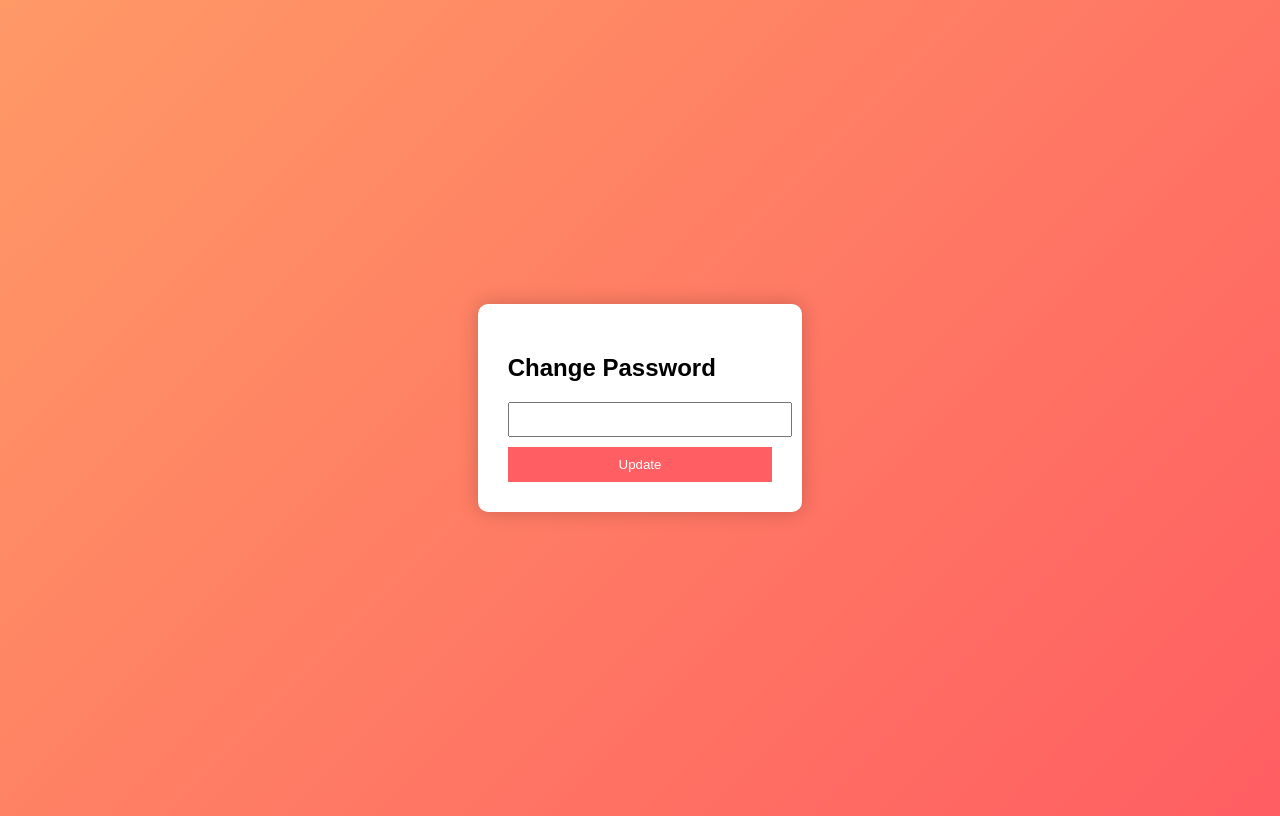
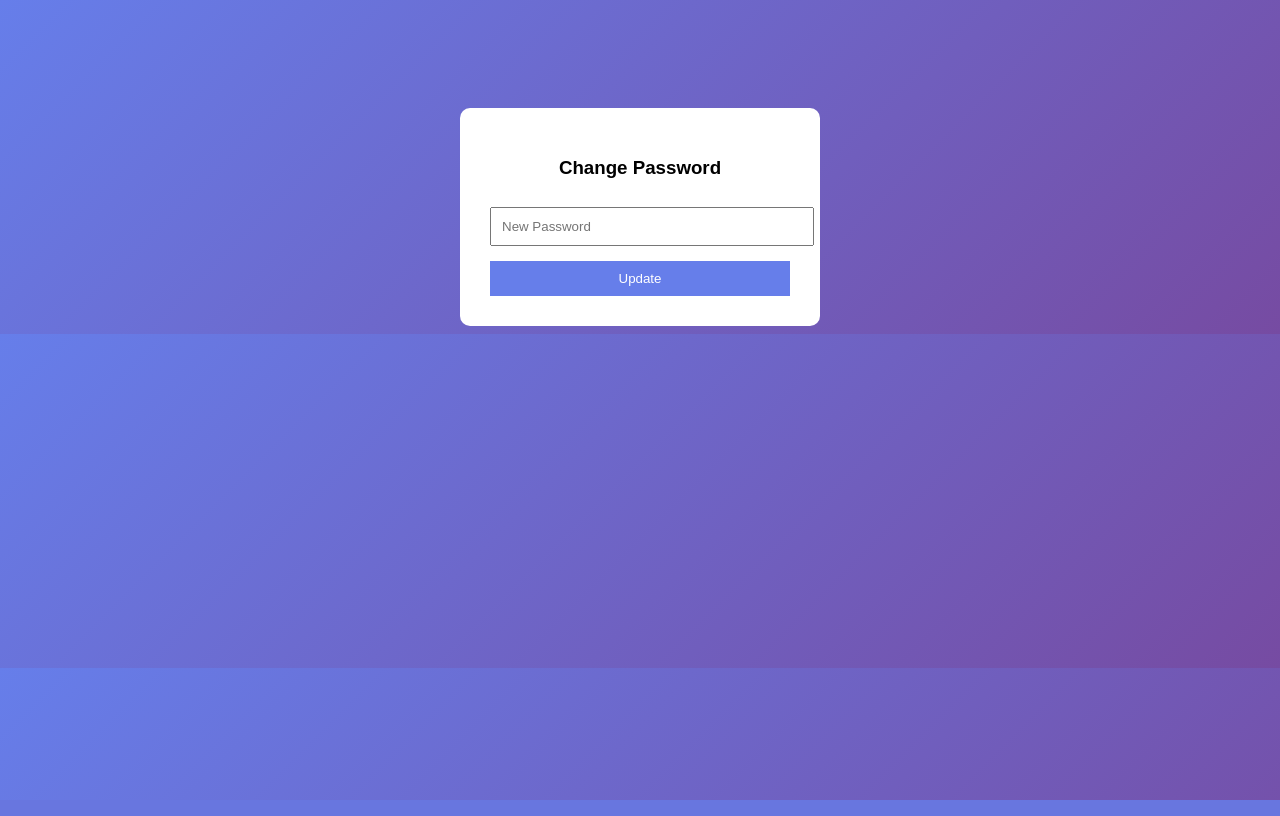
Before and after one commit to saisiddardhaoggu/complaint-app, a Flask app: page /change_password in a window 1280 px wide. Run offline with Flask 3, Linux system fonts and the light colour scheme; a user stored in the database is signed in.

```diff
--- a/app.py
+++ b/app.py
@@ -6,7 +6,7 @@ from database import init_db, insert_complaint
 from database import get_complaints
 from datetime import datetime
 from flask import session, redirect, url_for
-from database import update_password
+from database import get_db_connection, update_password
 import os
 
 
@@ -99,20 +99,41 @@ def dashboard():
     complaints = get_complaints()
     return render_template("dashboard.html", complaints=complaints)
 
-@app.route("/change_password", methods=["GET","POST"])
+import re
+
+@app.route("/change_password", methods=["GET", "POST"])
 def change_password():
-    if "admin" not in session:
+
+    if "user" not in session:
         return redirect("/login")
 
     if request.method == "POST":
-        new_password = request.form["new_password"]
+        new_password = request.form["password"]
 
-        conn = get_db_connection() # pyright: ignore[reportUndefinedVariable]
-        conn.execute(
-            "UPDATE admin SET password=? WHERE username=?",
-            (new_password, session["admin"])
+        # 🔐 Validations
+        if len(new_password) < 8:
+            return "Password must be at least 8 characters"
+
+        if not re.search("[A-Z]", new_password):
+            return "Must contain 1 uppercase letter"
+
+        if not re.search("[a-z]", new_password):
+            return "Must contain 1 lowercase letter"
+
+        if not re.search("[0-9]", new_password):
+            return "Must contain 1 number"
+
+        # ✅ Update DB
+        conn = get_db_connection()
+        cur = conn.cursor()
+
+        cur.execute(
+            "UPDATE principal SET password=%s WHERE username=%s",
+            (new_password, session["user"])
         )
+
         conn.commit()
+        cur.close()
         conn.close()
 
         return redirect("/dashboard")
--- a/database.py
+++ b/database.py
@@ -2,7 +2,8 @@ import os
 import psycopg2
 
 DATABASE_URL = os.getenv("DATABASE_URL")
-
+def get_db_connection():
+    return psycopg2.connect(os.environ.get("DATABASE_URL"))
 def get_conn():
     return psycopg2.connect(DATABASE_URL)
 
@@ -61,7 +62,10 @@ def get_complaints():
     data = cur.fetchall()
     conn.close()
     return data
+
 def update_password(username, new_password):
+    print("Password update function called")   # <-- ADD THIS LINE
+
     conn = get_conn()
     cur = conn.cursor()
 
--- a/templates/change_password.html
+++ b/templates/change_password.html
@@ -2,50 +2,48 @@
 <html>
 <head>
     <title>Change Password</title>
-
     <style>
         body {
+            background: linear-gradient(135deg,#667eea,#764ba2);
             font-family: Arial;
-            background: linear-gradient(135deg, #ff9966, #ff5e62);
-            display: flex;
-            justify-content: center;
-            align-items: center;
-            height: 100vh;
+            color: white;
+            text-align: center;
+            padding-top: 100px;
         }
 
         .card {
             background: white;
+            color: black;
             padding: 30px;
+            width: 300px;
+            margin: auto;
             border-radius: 10px;
-            box-shadow: 0px 0px 20px rgba(0,0,0,0.2);
         }
 
         input {
             width: 100%;
-            padding: 8px;
-            margin-bottom: 10px;
+            padding: 10px;
+            margin-top: 10px;
         }
 
         button {
+            margin-top: 15px;
+            padding: 10px;
             width: 100%;
-            padding: 10px;
-            background: #ff5e62;
+            background: #667eea;
+            color: white;
             border: none;
-            color: white;
-            cursor: pointer;
         }
     </style>
 </head>
-
 <body>
 
 <div class="card">
-    <h2>Change Password</h2>
-<form method="POST">
-    <input type="password" name="password" required>
-    <button type="submit">Update</button>
-</form>
-
+    <h3>Change Password</h3>
+    <form method="POST">
+        <input type="password" name="password" placeholder="New Password" required>
+        <button type="submit">Update</button>
+    </form>
 </div>
 
 </body>
```
